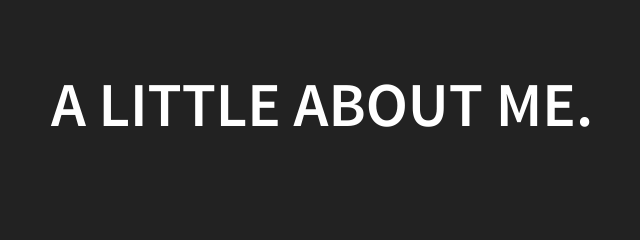
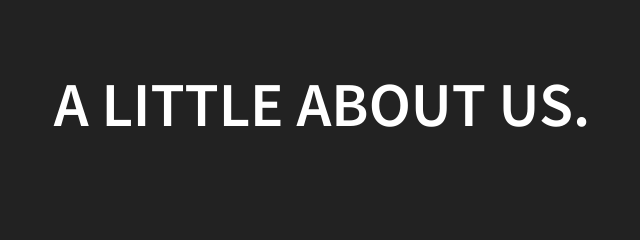
Before and after one commit to Drupal-8-Study-Group/2016-april-drupal8-training-day-deck, a website: page index.html in a window 1280 px wide. Both pictures are taken after a click on the element 1251 px from the left and 734 px from the top of the page. Shown: the part 262-502 px from the top of the page, 318-958 px from the left. Drawn offline with Linux system fonts and the light colour scheme.

Commit message:
Make it about US... no me!

```diff
--- a/index.html
+++ b/index.html
@@ -64,7 +64,7 @@
 				</section>
 
         <section>
-          <h2>A little about me.</h2>
+          <h2>A little about us.</h2>
         </section>
 
 				<section data-transition="linear" data-background="#527c97" data-background-transition="slide">
```
